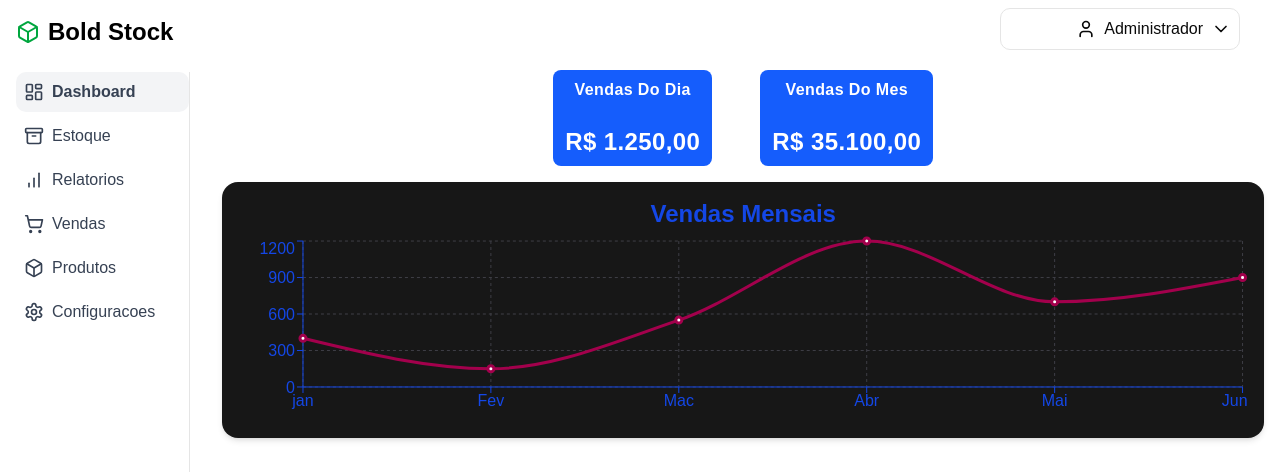
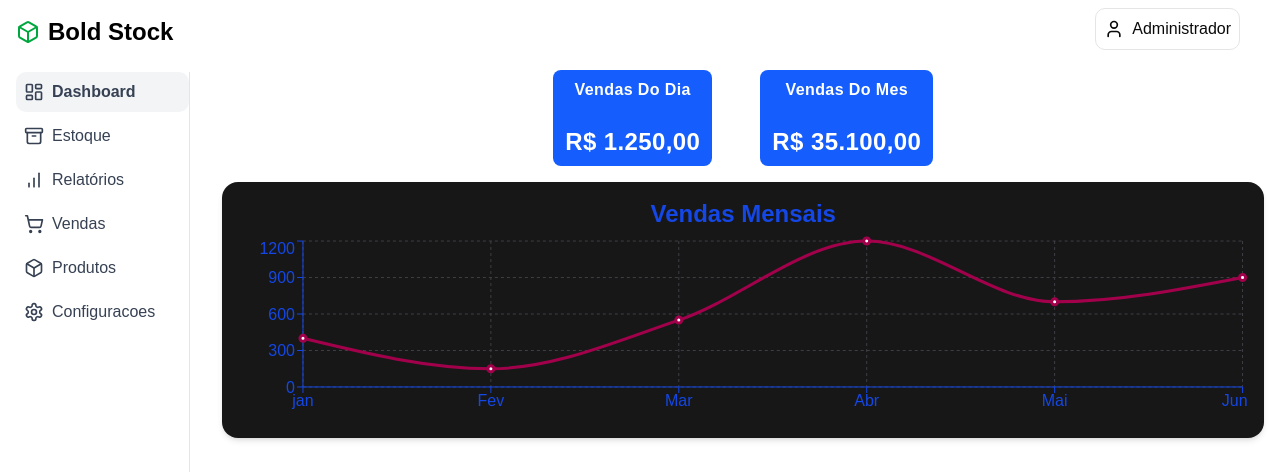
Before and after one commit to vicenteaugusto9/bold-stock, a React (Vite) app: page / in a window 1280 px wide. Shown: the top 472 px of the page. Built offline with nearby package versions, Linux system fonts and the light colour scheme.

Commit message:
Finalizacao do dropMenu , Proximo passo Tela de Dash Board Completa

```diff
--- a/src/components/GraficoDashBoard/Grafico.jsx
+++ b/src/components/GraficoDashBoard/Grafico.jsx
@@ -12,7 +12,7 @@ from "recharts"
 const dados =[
         {nome: 'jan', vendas: 400},
         {nome: 'Fev', vendas: 150},
-        {nome: 'Mac', vendas: 550},
+        {nome: 'Mar', vendas: 550},
         {nome: 'Abr', vendas: 1200},
         {nome: 'Mai', vendas: 700},
         {nome: 'Jun', vendas: 900},
--- a/src/components/SideBar/SideBar.jsx
+++ b/src/components/SideBar/SideBar.jsx
@@ -22,7 +22,7 @@ const SideBar = () => {
                 </div>
                 <div className="flex items-center gap-2 p-2 rounded-lg hover:bg-gray-100 ">
                     <BarChart className="w-5 h-5 "/>
-                    Relatorios
+                    Relatórios
                 </div>
                 <div className="flex items-center gap-2 p-2 rounded-lg hover:bg-gray-100 ">
                     <ShoppingCart className="w-5 h-5 "/>
--- /dev/null
+++ b/src/components/UserMenu/UserMenu.jsx
@@ -0,0 +1,42 @@
+import { DropdownMenu,DropdownMenuContent,DropdownMenuItem,DropdownMenuLabel,DropdownMenuSeparator,DropdownMenuTrigger } from "@radix-ui/react-dropdown-menu";
+import { LogOut,User,Settings } from "lucide-react";
+
+
+const UserMenu = () => {
+    return ( <>
+
+        <DropdownMenu className="relative">
+            <DropdownMenuTrigger asChild>
+                <button className="flex items-center space-x-2">
+                    <User className="w-5 h-5"/>
+                    <span className="cursor-pointer">Administrador</span>
+                </button>
+            </DropdownMenuTrigger>
+
+            <DropdownMenuContent className=" absolute  mt-6 w-48 rounded cursor-pointer "
+            side="button"
+            align="end">
+
+                <DropdownMenuLabel className="text-start mb-2">Minha Conta</DropdownMenuLabel>
+                <DropdownMenuSeparator/>
+                <DropdownMenuItem className="flex gap-1 hover:bg-gray-100 rounded  cursor-pointer">
+                    <User className="w-5 h-5"/>
+                    Perfil
+                </DropdownMenuItem>
+                <DropdownMenuSeparator/>
+                 <DropdownMenuItem className="flex gap-1 hover:bg-gray-100 rounded  cursor-pointer">
+                    <Settings className="w-5 h-5"/>
+                    Configurações
+                </DropdownMenuItem>
+                <DropdownMenuSeparator/>
+                <DropdownMenuItem className="text-red-500 flex gap-1 hover:bg-gray-100 rounded  cursor-pointer">
+                    <LogOut className="w-5 h-5"/>
+                    Sair
+                </DropdownMenuItem>
+            </DropdownMenuContent>
+        </DropdownMenu>
+
+    </> );
+}
+
+export default UserMenu;
--- a/src/components/header/header.jsx
+++ b/src/components/header/header.jsx
@@ -1,6 +1,7 @@
 import { Icons } from "../../constants/icons";
 import { User,ArrowDown,ChevronDown} from "lucide-react";
 import { DropdownMenu } from "@radix-ui/react-dropdown-menu";
+import UserMenu from "../UserMenu/UserMenu";
 
 
 const Header = ({users}) => {
@@ -8,10 +9,8 @@ const Header = ({users}) => {
 
         <>
         <div className="flex  justify-end items-center pr-10 p-2">
-            <div className="flex items-center justify-end border gap-2 p-2 rounded-lg w-60 " >
-                <User className="w-5 h-5"/>
-                <p>{users}</p>
-                <ChevronDown className="w-5 h-5"/>
+            <div className="flex items-center border gap-2 p-2 rounded-lg w-45cursor-pointer" >
+               <UserMenu className="cursor-pointer"/>
             </div>
         </div>
 
```
Also changed, not shown: src/assets/logo-boldStock.png.
